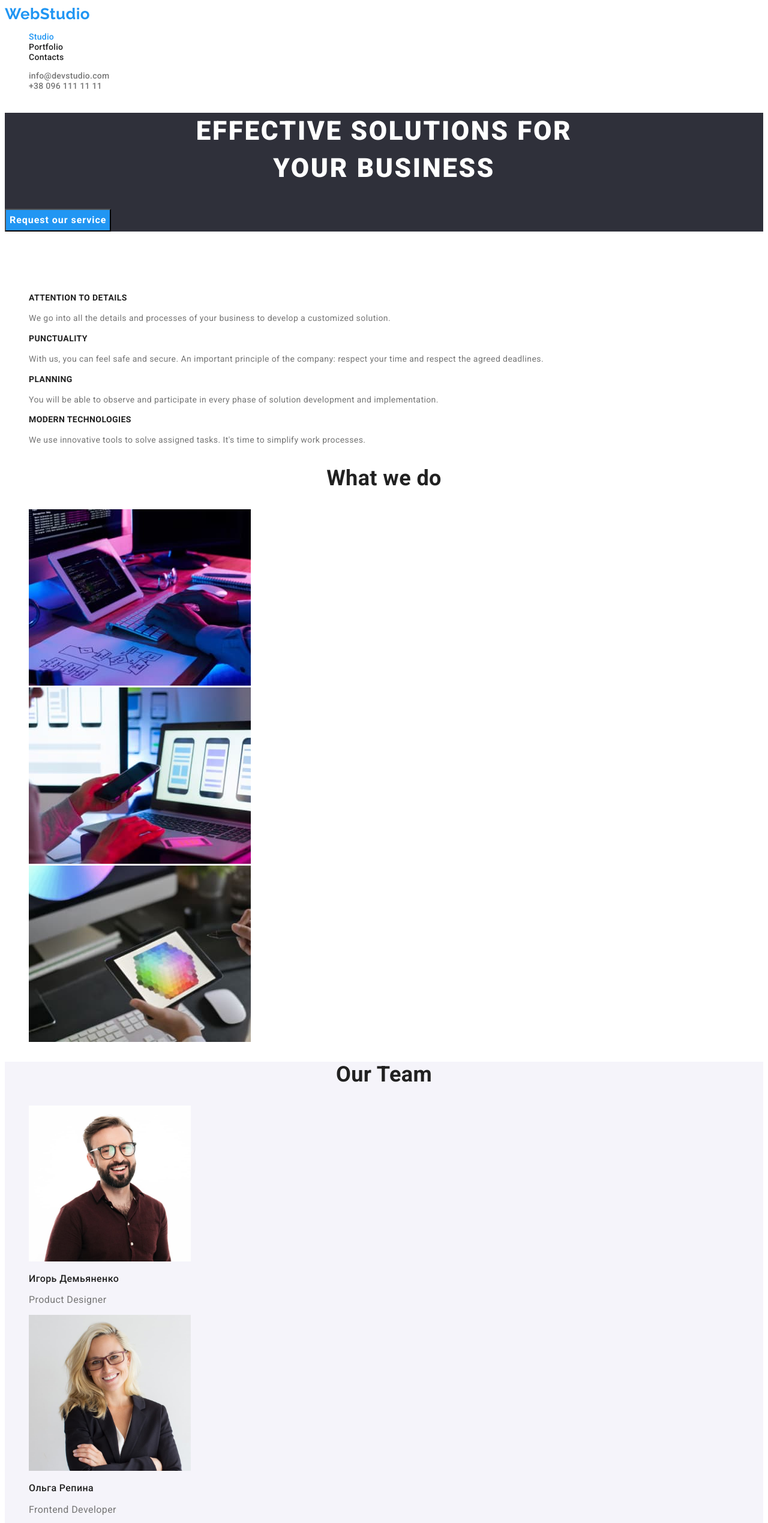
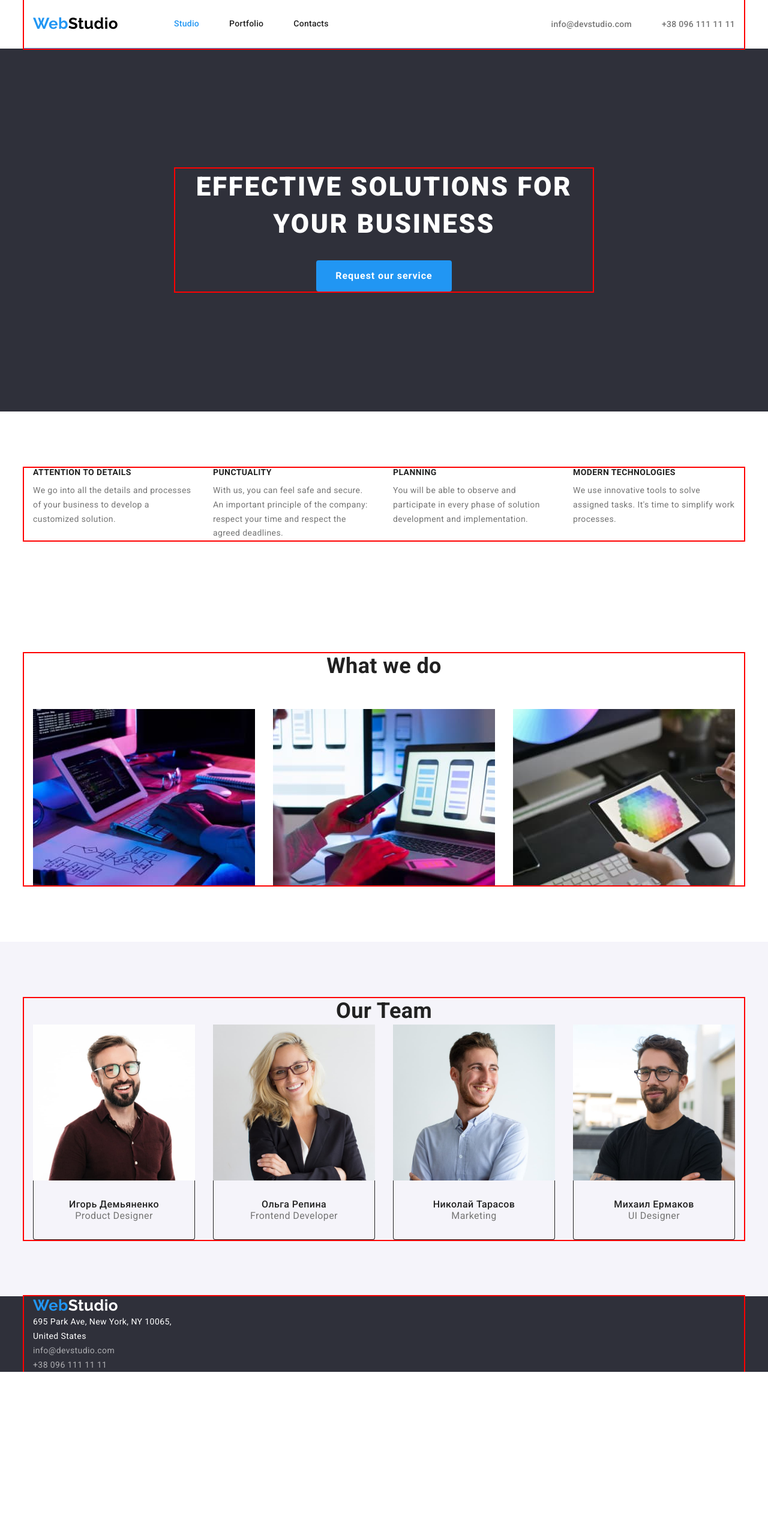
Before and after one commit to NataliaTalia/goit-markup-hw-03, a plain HTML site: page index.html in a window 1280 px wide. Shown: the top 2539 px of the page at 60% size. After the commit the page ends 2287 px from the top, so only its background shows below. Drawn offline with nearby package versions, Linux system fonts and the light colour scheme.

Commit message:
positioned elements

```diff
--- a/css/styles.css
+++ b/css/styles.css
@@ -14,11 +14,68 @@ body {
   letter-spacing: 0.03em;
 }
 
+/*RESET*/
+
+img {
+  display: block;
+}
+
+h1,
+h2,
+h3,
+h4,
+h5,
+h6,
+p {
+  margin: 0;
+}
+
 ul {
   list-style: none;
+  padding-left: 0;
+  margin: 0;
+}
+
+.black {
+  color: #000;
+}
+/*CONTAINER*/
+
+.container {
+  width: 1200px;
+  padding-left: 15px;
+  padding-right: 15px;
+  outline: 2px solid red;
+  margin: 0 auto;
+}
+
+.section {
+  padding-top: 94px;
+  padding-bottom: 94px;
 }
 
 /* Header */
+
+.header {
+  display: flex;
+  align-items: center;
+  border-bottom: 1px solid var(--main-brand-color);
+}
+
+.navigation {
+  display: flex;
+  align-items: center;
+}
+
+.contacts {
+  display: flex;
+  margin-left: auto;
+}
+
+.nav {
+  display: flex;
+  margin-left: 93px;
+}
 
 .logo {
   color: var(--main-brand-color);
@@ -27,7 +84,6 @@ ul {
   font-weight: 700;
   font-size: 26px;
   line-height: 1.2;
-
 }
 
 .logo:hover,
@@ -35,12 +91,23 @@ ul {
   color: var(--paragraph-color);
 }
 
-.nav .link {
+.link {
+  display: block;
   color: var(--default-text-color);
   font-weight: 500;
   line-height: 1.14;
   letter-spacing: 0.02em;
   text-decoration: none;
+  padding-top: 32px;
+  padding-bottom: 32px;
+}
+
+.nav-item {
+  margin-right: 50px;
+}
+
+.contacts :last-child {
+  margin-right: 0;
 }
 
 .nav .link:hover,
@@ -51,6 +118,12 @@ ul {
 
 .nav .link.current {
   color: var(--main-brand-color);
+}
+
+.email {
+  padding-top: 32px;
+  padding-bottom: 32px;
+  margin-right: 50px;
 }
 
 .contacts .email {
@@ -69,8 +142,15 @@ ul {
 /* Hero */
 .hero {
   background-color: var(--hero-footer);
+  padding-top: 200px;
+  padding-bottom: 200px;
+  text-align: center;
 }
-
+.hero-container {
+  margin-left: auto;
+  margin-right: auto;
+  width: 696px;
+}
 .hero-title {
   color: #ffffff;
   font-weight: 900;
@@ -79,6 +159,8 @@ ul {
   letter-spacing: 0.06em;
   text-align: center;
   text-transform: uppercase;
+
+  margin-bottom: 30px;
 }
 
 .button {
@@ -90,6 +172,9 @@ ul {
   font-size: 16px;
   line-height: 2;
   letter-spacing: 0.06em;
+  padding: 10px 32px;
+  border-radius: 4px;
+  border: none;
 }
 
 .button:hover,
@@ -98,6 +183,20 @@ ul {
 }
 
 /* sections */
+
+/*ADVANTAGES*/
+
+.advantages {
+  display: flex;
+  gap: 30px;
+  flex-wrap: wrap;
+}
+
+.adv-list {
+  width: 270px;
+
+  align-items: center;
+}
 
 .section.team {
   background-color: #f5f4fa;
@@ -109,10 +208,21 @@ ul {
   font-size: 36px;
   line-height: 1.2;
   text-align: center;
+  margin-bottom: 50px;
 }
 
-.hidden {
-  opacity: 0;
+.visually-hidden {
+  position: absolute;
+  width: 1px;
+  height: 1px;
+  margin: -1px;
+  border: 0;
+  padding: 0;
+
+  white-space: nowrap;
+  clip-path: inset(100%);
+  clip: rect(0 0 0 0);
+  overflow: hidden;
 }
 
 .title {
@@ -121,6 +231,7 @@ ul {
   font-size: 14px;
   line-height: 1.14;
   text-transform: uppercase;
+  margin-bottom: 10px;
 }
 
 .title-team {
@@ -128,26 +239,80 @@ ul {
   font-weight: 500;
   font-size: 16px;
   line-height: 1.2;
-
+  margin-bottom: 10px;
 }
 
 .text {
   color: var(--paragraph-color);
   line-height: 1.7;
-
 }
 
 .text-team {
   color: var(--paragraph-color);
   font-size: 16px;
   line-height: 1.2;
+}
 
+/*WHAT WE DO*/
+
+.work {
+  display: flex;
+  flex-wrap: wrap;
+}
+
+.work-item {
+  margin-right: 30px;
+  margin-bottom: 30px;
+}
+
+.work :nth-child(3n) {
+  margin-right: 0;
+}
+
+.work :nth-last-child(-n + 3) {
+  margin-bottom: 0;
+}
+
+/*TEAM*/
+
+.team {
+  display: flex;
+  flex-wrap: wrap;
+}
+
+.team-member {
+  margin-right: 30px;
+  margin-bottom: 30px;
+}
+
+.team :nth-child(4n) {
+  margin-right: 0;
+}
+
+.team-content {
+  padding-top: 30px;
+  padding-bottom: 30px;
+  text-align: center;
+  border: 1px solid var(--default-text-color);
+  border-top: none;
+  border-bottom-left-radius: 4px;
+  border-bottom-right-radius: 4px;
+}
+
+.team :nth-last-child(-n + 4) {
+  margin-bottom: 0;
 }
 
 /* Portfolio page*/
 
 .portfolio {
   background-color: var(--primary-white-color);
+}
+
+.menu {
+  display: flex;
+  margin-bottom: 50px;
+  justify-content: center;
 }
 
 .menu-btn {
@@ -159,6 +324,9 @@ ul {
   font-size: 16px;
   line-height: 1.6;
   border: 0;
+  padding: 6px 22px;
+  border-radius: 4px;
+  margin-right: 10px;
 }
 
 .menu-btn:hover,
@@ -167,11 +335,34 @@ ul {
   color: var(--primary-white-color);
 }
 
+.projects {
+  display: flex;
+  flex-wrap: wrap;
+}
+
+.projects :nth-child(3n) {
+  margin-right: 0;
+}
+
+.projects :nth-last-child(-n + 3) {
+  margin-bottom: 0;
+}
+
+.project-card {
+  margin-right: 30px;
+  margin-bottom: 30px;
+}
+
+.project-descr {
+  padding: 20px 24px;
+}
+
 .project-link {
   text-decoration: none;
 }
 
-.project-link:hover, .project-link:focus {
+.project-link:hover,
+.project-link:focus {
   background-color: var(--paragraph-color);
 }
 .project-title {
@@ -186,13 +377,16 @@ ul {
   color: var(--paragraph-color);
   font-size: 16px;
   line-height: 2;
-
 }
 
 /* Footer */
 
 .footer {
   background-color: var(--hero-footer);
+}
+
+.white {
+  color: var(--primary-white-color);
 }
 
 .address {
--- a/index.html
+++ b/index.html
@@ -6,47 +6,66 @@
     <meta name="viewport" content="width=device-width, initial-scale=1.0" />
     <title>WebStudio</title>
 
-
-    <link href="https://fonts.googleapis.com/css2?family=Raleway:wght@700&family=Roboto:wght@400;500;700;900&display=swap" rel="stylesheet"/>
+    <link
+      rel="stylesheet"
+      href="https://cdnjs.cloudflare.com/ajax/libs/modern-normalize/1.1.0/modern-normalize.min.css"
+      integrity="sha512-wpPYUAdjBVSE4KJnH1VR1HeZfpl1ub8YT/NKx4PuQ5NmX2tKuGu6U/JRp5y+Y8XG2tV+wKQpNHVUX03MfMFn9Q=="
+      crossorigin="anonymous"
+      referrerpolicy="no-referrer"
+    />
+    <link
+      href="https://fonts.googleapis.com/css2?family=Raleway:wght@700&family=Roboto:wght@400;500;700;900&display=swap"
+      rel="stylesheet"
+    />
 
     <link rel="stylesheet" href="./css/styles.css" />
   </head>
 
   <body>
     <header>
-      <nav>
-        <a href="./index.html" class="logo">WebStudio</a>
+      <div class="container header">
+        <nav class="navigation">
+          <a href="./index.html" class="logo"
+            >Web<span class="black">Studio</span></a
+          >
           <ul class="nav">
-          <li><a href="./index.html" class="link current">Studio</a></li>
-          <li><a href="./portfolio.html" class="link">Portfolio</a></li>
-          <li><a href="" class="link">Contacts</a></li>
+            <li class="nav-item">
+              <a href="./index.html" class="link current">Studio</a>
+            </li>
+            <li class="nav-item">
+              <a href="./portfolio.html" class="link">Portfolio</a>
+            </li>
+            <li class="nav-item"><a href="" class="link">Contacts</a></li>
           </ul>
         </nav>
 
         <ul class="contacts">
-        <li>
+          <li class="nav-item">
             <a href="mailto:info@devstudio.com" class="email"
               >info@devstudio.com</a
             >
           </li>
-        <li><a href="tel:+380961111111" class="email">+38 096 111 11 11</a></li>
+          <li class="nav-item">
+            <a href="tel:+380961111111" class="email">+38 096 111 11 11</a>
+          </li>
         </ul>
+      </div>
     </header>
 
     <main>
       <section class="hero">
-        <h1 class="hero-title">
-          Effective solutions for <br />
-          your business
-        </h1>
+        <div class="container hero-container">
+          <h1 class="hero-title">Effective solutions for your business</h1>
           <button type="button" class="button">Request our service</button>
+        </div>
       </section>
 
       <section class="section">
-        <h2 class="section-title hidden">Наші переваги</h2>
-        <div>
-          <ul>
-            <li>
+        <div class="container">
+          <h2 class="section-title visually-hidden">Наші переваги</h2>
+          <div class="advantages">
+            <ul class="adv-list">
+              <li class="adv-item">
                 <h3 class="title">Attention to details</h3>
                 <p class="text">
                   We go into all the details and processes of your business to
@@ -55,18 +74,19 @@
               </li>
             </ul>
 
-          <ul>
-            <li>
+            <ul class="adv-list">
+              <li class="adv-item">
                 <h3 class="title">Punctuality</h3>
                 <p class="text">
-                With us, you can feel safe and secure. An important principle of
-                the company: respect your time and respect the agreed deadlines.
+                  With us, you can feel safe and secure. An important principle
+                  of the company: respect your time and respect the agreed
+                  deadlines.
                 </p>
               </li>
             </ul>
 
-          <ul>
-            <li>
+            <ul class="adv-list">
+              <li class="adv-item">
                 <h3 class="title">Planning</h3>
                 <p class="text">
                   You will be able to observe and participate in every phase of
@@ -75,8 +95,8 @@
               </li>
             </ul>
 
-          <ul>
-            <li>
+            <ul class="adv-list">
+              <li class="adv-item">
                 <h3 class="title">Modern technologies</h3>
                 <p class="text">
                   We use innovative tools to solve assigned tasks. It's time to
@@ -85,13 +105,15 @@
               </li>
             </ul>
           </div>
+        </div>
       </section>
 
       <section class="section">
-        <div>
-          <h2 class="section-title">What we do</h2>
-          <ul>
-            <li>
+        <div class="container">
+          <h2 class="section-title title-work">What we do</h2>
+
+          <ul class="work">
+            <li class="work-item">
               <img
                 src="./img/what-we-do-1.jpg"
                 alt="coding on a laptop"
@@ -99,7 +121,7 @@
                 height="294"
               />
             </li>
-            <li>
+            <li class="work-item">
               <img
                 src="./img/what-we-do-2.jpg"
                 alt="creating a phone app"
@@ -107,7 +129,7 @@
                 height="294"
               />
             </li>
-            <li>
+            <li class="work-item">
               <img
                 src="./img/what-we-do-3.jpg"
                 alt="choosing a color on a tablet"
@@ -120,51 +142,59 @@
       </section>
 
       <section class="section team">
-        <div>
+        <div class="container">
           <h2 class="section-title">Our Team</h2>
-          <ul>
-            <li>
+          <ul class="team">
+            <li class="team-member">
               <img
                 src="./img/our-team-1.jpg"
                 alt="the employee profile"
                 width="270"
                 height="260"
               />
+              <div class="team-content">
                 <h3 lang="ru" class="title-team">Игорь Демьяненко</h3>
                 <p class="text-team">Product Designer</p>
+              </div>
             </li>
 
-            <li>
+            <li class="team-member">
               <img
                 src="./img/our-team-2.jpg"
                 alt="the employee profile"
                 width="270"
                 height="260"
               />
+              <div class="team-content">
                 <h3 lang="ru" class="title-team">Ольга Репина</h3>
                 <p class="text-team">Frontend Developer</p>
+              </div>
             </li>
 
-            <li>
+            <li class="team-member">
               <img
                 src="./img/our-team-3.jpg"
                 alt="the employee profile"
                 width="270"
                 height="260"
               />
+              <div class="team-content">
                 <h3 lang="ru" class="title-team">Николай Тарасов</h3>
                 <p class="text-team">Marketing</p>
+              </div>
             </li>
 
-            <li>
+            <li class="team-member">
               <img
                 src="./img/our-team-4.jpg"
                 alt="the employee profile"
                 width="270"
                 height="260"
               />
+              <div class="team-content">
                 <h3 lang="ru" class="title-team">Михаил Ермаков</h3>
                 <p class="text-team">UI Designer</p>
+              </div>
             </li>
           </ul>
         </div>
@@ -172,8 +202,10 @@
     </main>
 
     <footer class="footer">
-      <div>
-        <a href="./index.html" class="logo">WebStudio</a>
+      <div class="container">
+        <a href="./index.html" class="logo"
+          >Web<span class="white">Studio</span></a
+        >
 
         <address>
           <ul class="address">
```
Also changed, not shown: portfolio.html (+63 -24 lines). Lines whose indentation alone changed are shown as unchanged.
